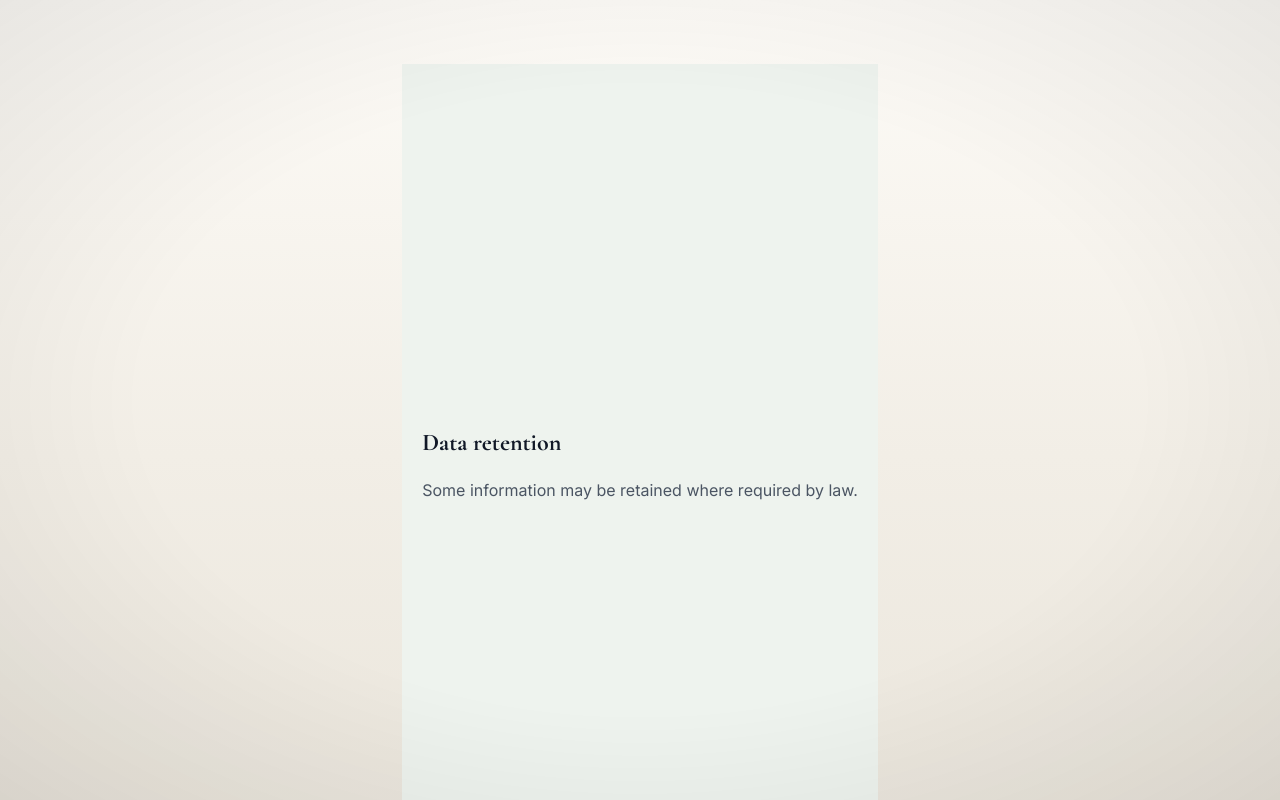
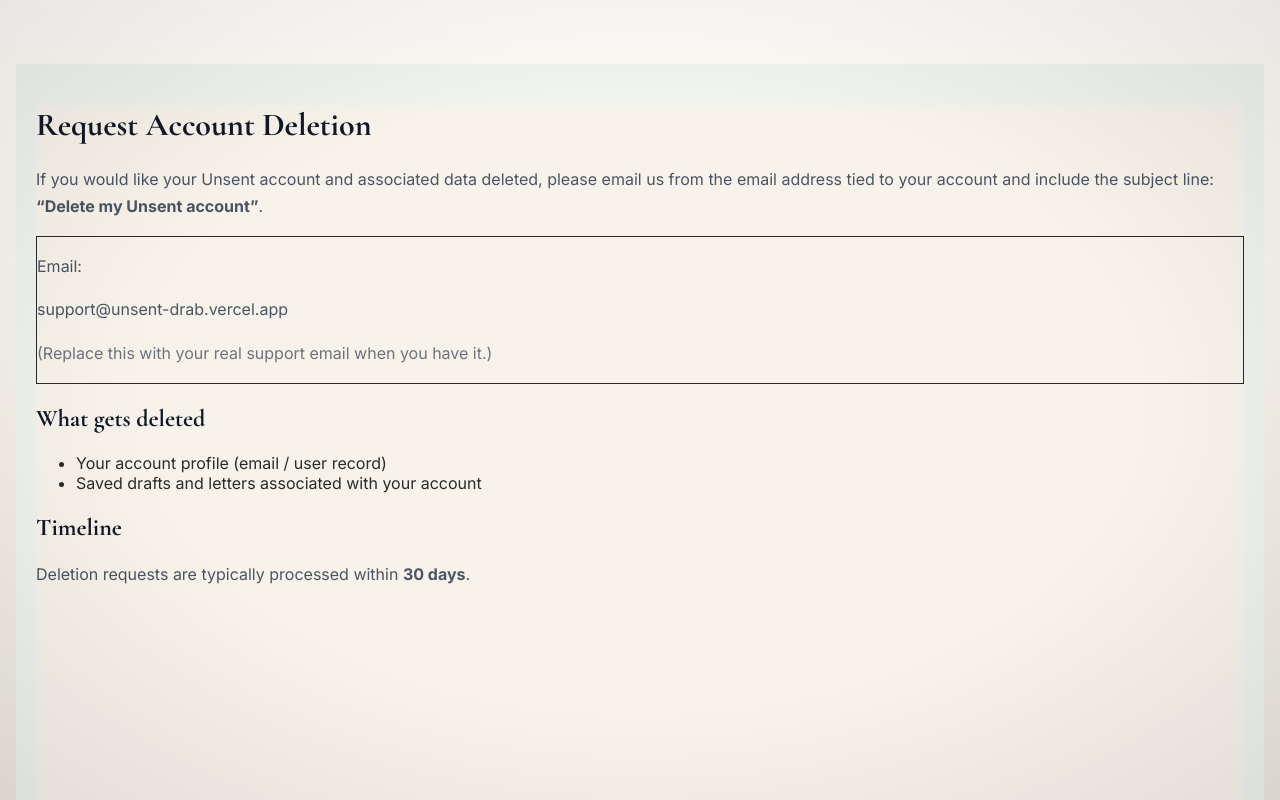
Before and after one commit to wblakley/unsent, a Next.js app: page /delete-account in a window 1280 px wide. Shown: the top 800 px of the page. Built offline with nearby package versions, Linux system fonts and the light colour scheme.

Commit message:
Add public delete-account page and fix auth middleware

```diff
--- a/package.json
+++ b/package.json
@@ -9,6 +9,7 @@
     "lint": "eslint"
   },
   "dependencies": {
+    "@supabase/ssr": "^0.8.0",
     "@supabase/supabase-js": "^2.88.0",
     "class-variance-authority": "^0.7.1",
     "clsx": "^2.1.1",
--- /dev/null
+++ b/src/app/auth/callback/route.ts
@@ -0,0 +1,37 @@
+import { NextResponse } from "next/server";
+import { createServerClient } from "@supabase/ssr";
+import type { NextRequest } from "next/server";
+
+export async function GET(request: NextRequest) {
+  const url = new URL(request.url);
+  const code = url.searchParams.get("code");
+
+  // Where to go after auth completes
+  const next = url.searchParams.get("next") ?? "/";
+
+  const response = NextResponse.redirect(new URL(next, url.origin));
+
+  const supabase = createServerClient(
+    process.env.NEXT_PUBLIC_SUPABASE_URL!,
+    process.env.NEXT_PUBLIC_SUPABASE_ANON_KEY!,
+    {
+      cookies: {
+        getAll() {
+          return request.cookies.getAll();
+        },
+        setAll(cookiesToSet) {
+          cookiesToSet.forEach(({ name, value, options }) => {
+            response.cookies.set(name, value, options);
+          });
+        },
+      },
+    }
+  );
+
+  // This is the key line: exchanges the magic-link code for a session + sets cookies
+  if (code) {
+    await supabase.auth.exchangeCodeForSession(code);
+  }
+
+  return response;
+}
--- a/src/app/delete-account/page.tsx
+++ b/src/app/delete-account/page.tsx
@@ -1,10 +1,35 @@
 export default function DeleteAccountPage() {
-    return (
-      <main>
-        <h2>Data retention</h2>
-        <p>
-          Some information may be retained where required by law.
+  return (
+    <main className="min-h-screen bg-[#f7f2ea] text-[#2b2b2b]">
+      <div className="mx-auto max-w-2xl px-6 py-16">
+        <h1 className="text-3xl font-semibold">Request Account Deletion</h1>
+        <p className="mt-4 leading-relaxed">
+          If you would like your Unsent account and associated data deleted, please email us from
+          the email address tied to your account and include the subject line:
+          <strong> “Delete my Unsent account”</strong>.
         </p>
-      </main>
-    );
-  }
+
+        <div className="mt-6 rounded-xl border border-black/10 bg-white/70 p-5">
+          <p className="font-medium">Email:</p>
+          <p className="mt-1 select-all font-mono text-sm">
+            support@unsent-drab.vercel.app
+          </p>
+          <p className="mt-3 text-sm opacity-80">
+            (Replace this with your real support email when you have it.)
+          </p>
+        </div>
+
+        <h2 className="mt-10 text-xl font-semibold">What gets deleted</h2>
+        <ul className="mt-3 list-disc space-y-2 pl-5">
+          <li>Your account profile (email / user record)</li>
+          <li>Saved drafts and letters associated with your account</li>
+        </ul>
+
+        <h2 className="mt-10 text-xl font-semibold">Timeline</h2>
+        <p className="mt-3 leading-relaxed">
+          Deletion requests are typically processed within <strong>30 days</strong>.
+        </p>
+      </div>
+    </main>
+  );
+}
--- /dev/null
+++ b/src/middleware.ts
@@ -0,0 +1,61 @@
+import { NextResponse, type NextRequest } from "next/server";
+import { createServerClient } from "@supabase/ssr";
+
+export async function middleware(request: NextRequest) {
+
+  const response = NextResponse.next();
+
+  const supabase = createServerClient(
+    process.env.NEXT_PUBLIC_SUPABASE_URL!,
+    process.env.NEXT_PUBLIC_SUPABASE_ANON_KEY!,
+    {
+      cookies: {
+        getAll() {
+          return request.cookies.getAll();
+        },
+        setAll(cookiesToSet) {
+          cookiesToSet.forEach(({ name, value, options }) => {
+            response.cookies.set(name, value, options);
+          });
+        },
+      },
+    }
+  );
+
+  // IMPORTANT: refresh session if needed (and read it)
+  const {
+    data: { user },
+  } = await supabase.auth.getUser();
+
+  const pathname = request.nextUrl.pathname;
+
+  // Public routes (no login required)
+  const isPublic =
+    pathname === "/" ||
+    pathname.startsWith("/login") ||
+    pathname.startsWith("/auth") ||
+    pathname.startsWith("/api") ||
+    pathname.startsWith("/delete-account");
+
+
+  // If not logged in, block protected routes
+  if (!user && !isPublic) {
+    const url = request.nextUrl.clone();
+    url.pathname = "/login";
+    url.searchParams.set("redirectedFrom", pathname);
+    return NextResponse.redirect(url);
+  }
+
+  return response;
+}
+
+export const config = {
+  matcher: [
+    /*
+      Run middleware on everything except:
+      - next internals
+      - static files (images, icons, etc.)
+    */
+    "/((?!_next/static|_next/image|favicon.ico|.*\\.(?:svg|png|jpg|jpeg|gif|webp)$).*)",
+  ],
+};
```
Also changed, not shown: 1 other file (tests, documents, lock files or other folders).
